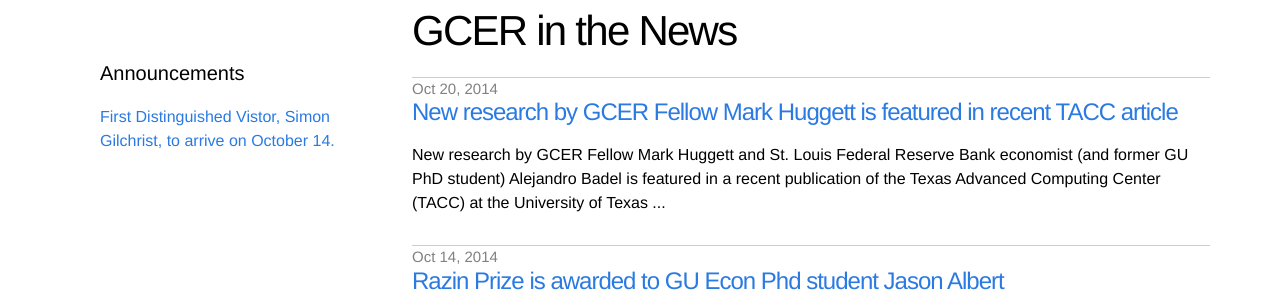
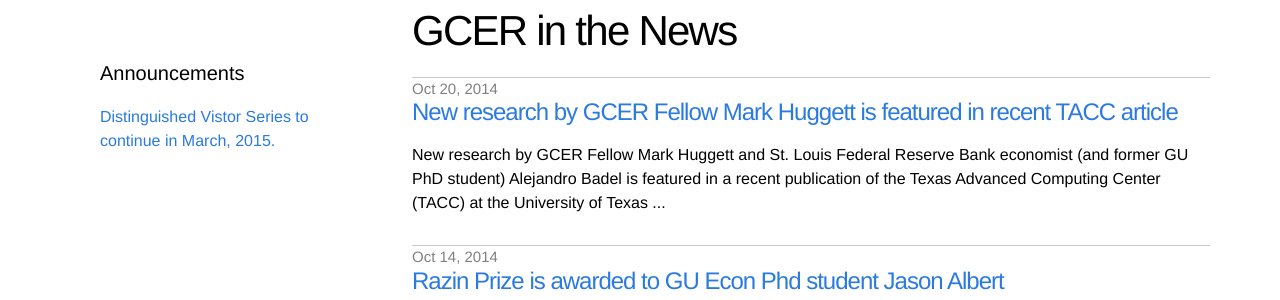
Before and after one commit to georgetown-econ/gcer, a Jekyll site: the page built from index.html, in a window 1280 px wide. Shown: the part 457-757 px from the top of the page. Built offline with Jekyll 4.4.1, drawn with Linux system fonts in a browser that asks for light colours.

Commit message:
Added new announcement. Replaced old one.

```diff
--- a/_data/announcements.yml
+++ b/_data/announcements.yml
@@ -1 +1,3 @@
-- announcement: <a href="/archive#/2014/09/19/distinguished-speakers">First Distinguished Vistor, Simon Gilchrist, to arrive on October 14. </a>
+- announcement: <a href="/archive#/2014,/a>/09/19/distinguished-speakers"> Distinguished Vistor Series to continue in March, 2015. </a>
+
+- announcment: <a href="https://sites.google.com/a/georgetown.edu/washington-peco/home/2015-washington-peco"> Washington PECO Conference to take place at the Inter-American Development, May 19-20.</a>
```
